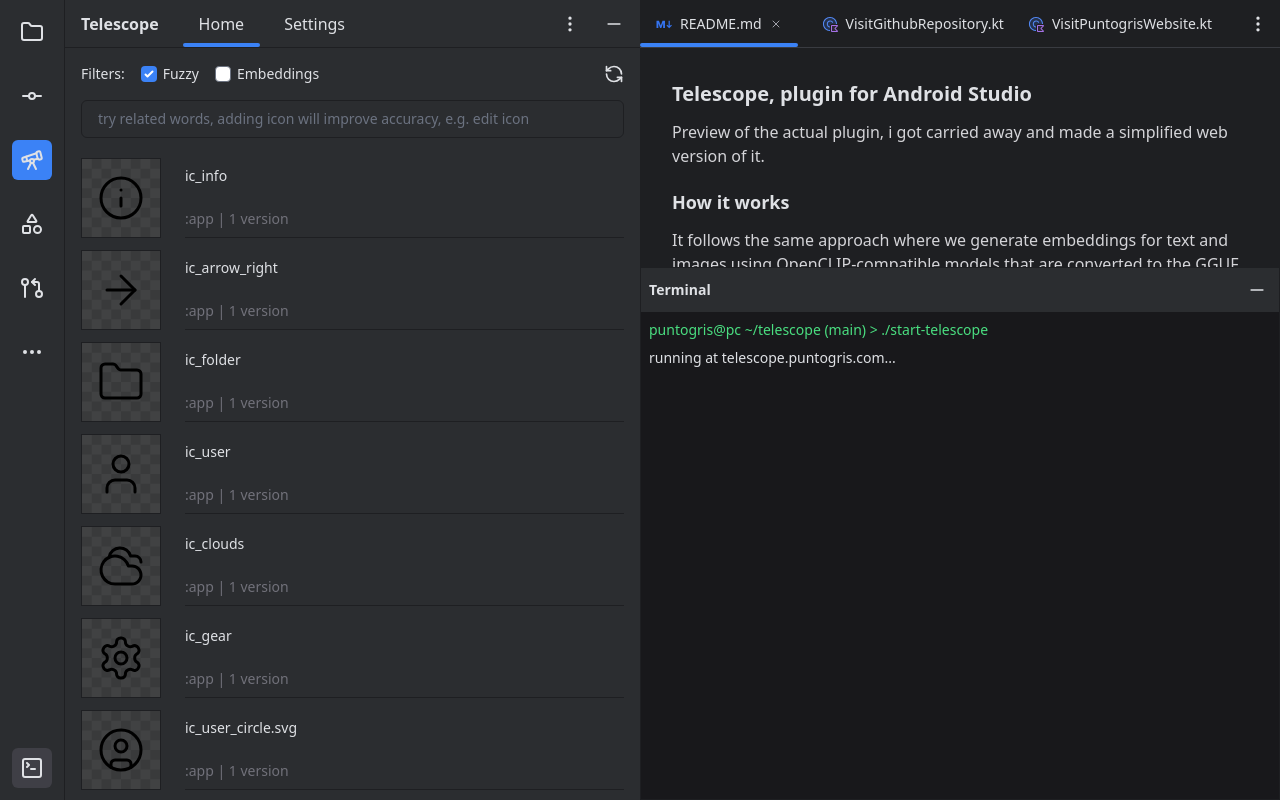
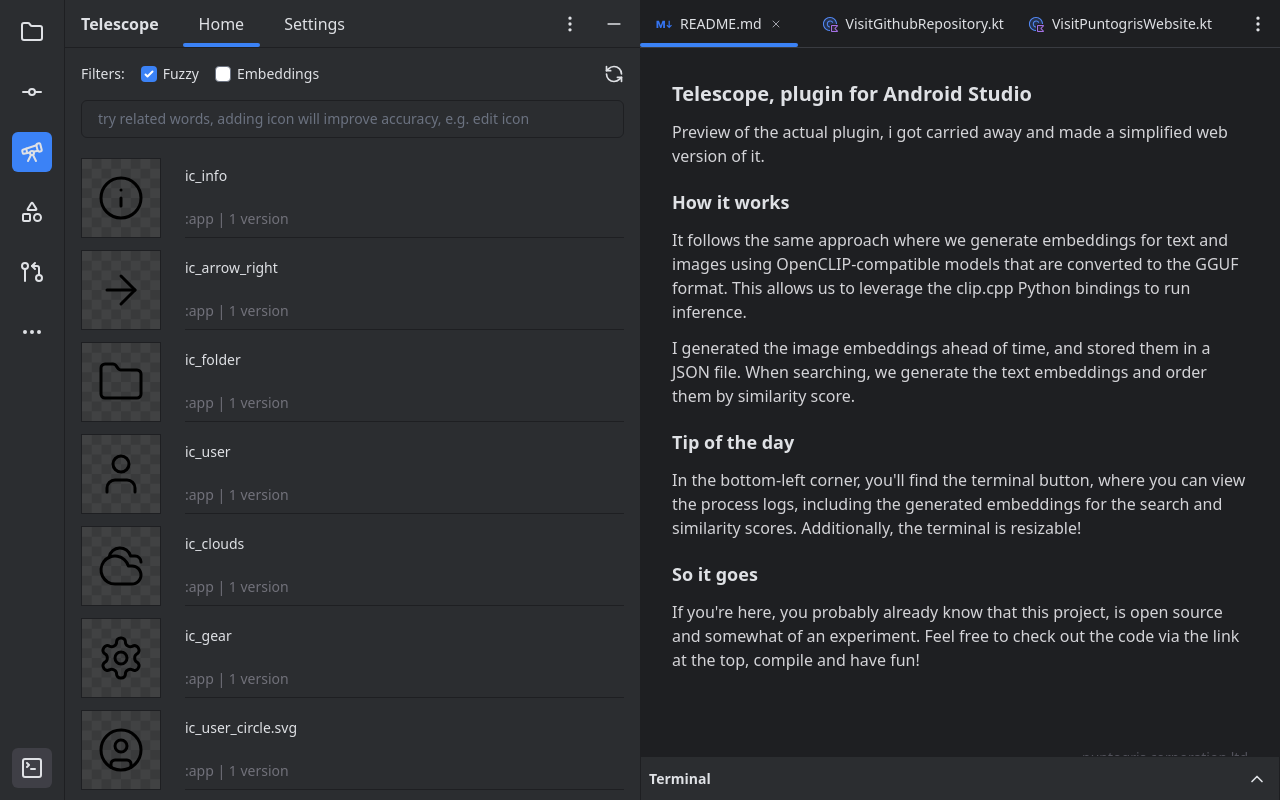
Before and after one commit to puntogris/telescope, a SvelteKit app in the folder website/: page / in a window 1280 px wide. Built offline with nearby package versions, Linux system fonts and the light colour scheme.

Commit message:
now terminal is always peaking

```diff
--- /dev/null
+++ b/website/src/lib/icons/chevronDownIcon.svelte
@@ -0,0 +1,12 @@
+<svg
+	xmlns="http://www.w3.org/2000/svg"
+	width="24"
+	height="24"
+	viewBox="0 0 24 24"
+	fill="none"
+	stroke="currentColor"
+	stroke-width="2"
+	stroke-linecap="round"
+	stroke-linejoin="round"
+	class={$$props.class}><path d="m6 9 6 6 6-6" /></svg
+>
--- /dev/null
+++ b/website/src/lib/icons/chevronUpIcon.svelte
@@ -0,0 +1,12 @@
+<svg
+	xmlns="http://www.w3.org/2000/svg"
+	width="24"
+	height="24"
+	viewBox="0 0 24 24"
+	fill="none"
+	stroke="currentColor"
+	stroke-width="2"
+	stroke-linecap="round"
+	stroke-linejoin="round"
+	class={$$props.class}><path d="m18 15-6-6-6 6" /></svg
+>
--- a/website/src/routes/+page.svelte
+++ b/website/src/routes/+page.svelte
@@ -20,7 +20,6 @@
 	let filtered = $state(samples);
 	let fuzzyEnabled = $state(true);
 	let embeddingsEnabled = $state(false);
-	let showTerminal = $state(true);
 	let timeout: number;
 	let terminal: Terminal;
 
@@ -99,21 +98,14 @@
 
 <div class="grid h-screen grid-cols-2">
 	<div class="bg-ide-bg flex overflow-hidden">
-		<div class="border-ide-border-dark text-ide-text flex flex-col gap-6 border-r p-3">
-			<FolderIcon class="size-10 rounded-md p-2 hover:bg-zinc-700" />
-			<CommitIcon class="size-10 rounded-md p-2 hover:bg-zinc-700" />
+		<div class="border-ide-border-dark text-ide-text flex flex-col gap-5 border-r p-3">
+			<FolderIcon class="size-10 p-2" />
+			<CommitIcon class="size-10 p-2" />
 			<TelescopeIcon class="size-10 rounded-md bg-blue-500 p-2" />
-			<ShapesIcon class="size-10 rounded-md p-2 hover:bg-zinc-700" />
-			<PullRequestIcon class="size-10 rounded-md p-2 hover:bg-zinc-700" />
-			<DotsIcon class="size-10 rounded-md p-2 hover:bg-zinc-700" />
-			<button class="mt-auto" onclick={() => (showTerminal = !showTerminal)}>
-				<TerminalIcon
-					class={twMerge(
-						'size-10 rounded-md p-2 hover:bg-zinc-700',
-						showTerminal ? 'bg-zinc-700' : 'animate-pulse'
-					)}
-				/>
-			</button>
+			<ShapesIcon class="size-10 p-2" />
+			<PullRequestIcon class="size-10 p-2" />
+			<DotsIcon class="size-10 p-2" />
+			<TerminalIcon class="mt-auto size-10 rounded-md bg-zinc-700 p-2" />
 		</div>
 		<div class="flex w-full flex-col">
 			<div
@@ -230,7 +222,8 @@
 			<h1 class="text-ide-text mt-4 text-lg font-semibold">Tip of the day</h1>
 			<p class="mt-2 text-zinc-300">
 				In the bottom-left corner, you'll find the terminal button, where you can view the process
-				logs. You can also see the embeddings of the text and images being used for the search.
+				logs, including the generated embeddings for the search and similarity scores. Additionally,
+				the terminal is resizable!
 			</p>
 			<h1 class="text-ide-text mt-4 text-lg font-semibold">So it goes</h1>
 			<p class="mt-2 text-zinc-300">
@@ -243,7 +236,7 @@
 	</div>
 </div>
 
-<Terminal bind:show={showTerminal} bind:this={terminal} />
+<Terminal bind:this={terminal} />
 
 <style>
 	.chess {
--- a/website/src/routes/terminal.svelte
+++ b/website/src/routes/terminal.svelte
@@ -1,16 +1,31 @@
 <script lang="ts">
-	import LineIcon from '$lib/icons/lineIcon.svelte';
+	import ChevronDownIcon from '$lib/icons/chevronDownIcon.svelte';
+	import ChevronUpIcon from '$lib/icons/chevronUpIcon.svelte';
 	import { tick } from 'svelte';
 
-	let { show = $bindable() }: { show: boolean } = $props();
+	const MIN_HEIGHT = 44;
+	const DEFAULT_EXPANDED_HEIGHT = 400;
+
+	let logs = $state(['running at telescope.puntogris.com...']);
+	let initialState = $state({ y: 0, height: 0 });
+	let windowHeight = $state(0);
+	let terminalHeight = $state(MIN_HEIGHT);
+	let isExpanded = $derived(terminalHeight > MIN_HEIGHT);
 	let isDragging = $state(false);
-	let logs = $state(['running at telescope.puntogris.com...']);
 
 	$effect(() => {
-		if (show) {
+		if (isExpanded) {
 			scrollToBottom();
 		}
 	});
+
+	function toggleExpanded() {
+		if (isExpanded) {
+			terminalHeight = MIN_HEIGHT;
+		} else {
+			terminalHeight = DEFAULT_EXPANDED_HEIGHT;
+		}
+	}
 
 	export function sendLog(log: string, withSparator = false) {
 		logs.push(log);
@@ -31,53 +46,58 @@
 		isDragging = false;
 	}
 
-	let initial = $state({
-		y: 0,
-		height: 0
-	});
-
-	function onMoouseDown(e: MouseEvent) {
+	function onMouseDown(e: MouseEvent) {
 		const element = document.getElementById('terminal');
 		if (!element) return;
 
 		isDragging = true;
-		initial.y = e.pageY;
-		initial.height = element.getBoundingClientRect().height;
+		initialState.y = e.pageY;
+		initialState.height = element.getBoundingClientRect().height;
 	}
 
 	function onMouseMove(e: MouseEvent) {
 		const element = document.getElementById('terminal');
 		if (!element || !isDragging) return;
 
-		const delta = initial.y - e.pageY;
-		let newHeight = initial.height + delta;
+		const delta = initialState.y - e.pageY;
+		let newHeight = initialState.height + delta;
 
-		element.style.height = `${newHeight}px`;
+		if (newHeight < MIN_HEIGHT) {
+			isDragging = false;
+			newHeight = MIN_HEIGHT;
+		}
+		if (newHeight > windowHeight) {
+			isDragging = false;
+			newHeight = windowHeight;
+		}
+		terminalHeight = newHeight;
 	}
 </script>
 
-<svelte:window onmousemove={onMouseMove} />
+<svelte:window onmousemove={onMouseMove} bind:innerHeight={windowHeight} />
 
-{#if show}
 <div
 	id="terminal"
-		class="border-ide-border-dark fixed bottom-0 right-0 flex h-2/3 w-1/2 flex-col border bg-zinc-900"
+	style="height: {terminalHeight}px;"
+	class="border-ide-border-dark fixed bottom-0 right-0 flex h-1/2 w-1/2 flex-col border bg-zinc-900"
 >
 	<!-- svelte-ignore a11y_no_static_element_interactions -->
 	<div
-			onmousedown={onMoouseDown}
+		onmousedown={onMouseDown}
 		onmouseup={onMouseUp}
-			class="bg-ide-bg flex cursor-ns-resize items-center justify-between p-2"
+		class="bg-ide-bg flex h-11 cursor-ns-resize select-none items-center justify-between p-2"
 	>
 		<div class="text-ide-text text-sm font-semibold">Terminal</div>
-			<button class="rounded p-1 hover:bg-zinc-700" onclick={() => (show = !show)}>
-				<LineIcon class="text-ide-text size-5" />
+		<button class="rounded p-1 hover:bg-zinc-700" onclick={toggleExpanded}>
+			{#if isExpanded}
+				<ChevronDownIcon class="text-ide-text size-5" />
+			{:else}
+				<ChevronUpIcon class="text-ide-text size-5" />
+			{/if}
 		</button>
 	</div>
 	<div id="terminal-logs" class="flex flex-col gap-2 overflow-y-auto p-2">
-			<div class="text-sm text-green-400">
-				puntogris@pc ~/telescope (main) &gt; ./start-telescope
-			</div>
+		<div class="text-sm text-green-400">puntogris@pc ~/telescope (main) &gt; ./start-telescope</div>
 		{#each logs as log}
 			<div class="text-ide-text whitespace-pre-wrap text-sm">
 				{log}
@@ -85,4 +105,3 @@
 		{/each}
 	</div>
 </div>
-{/if}
```
Lines whose indentation alone changed are shown as unchanged.
